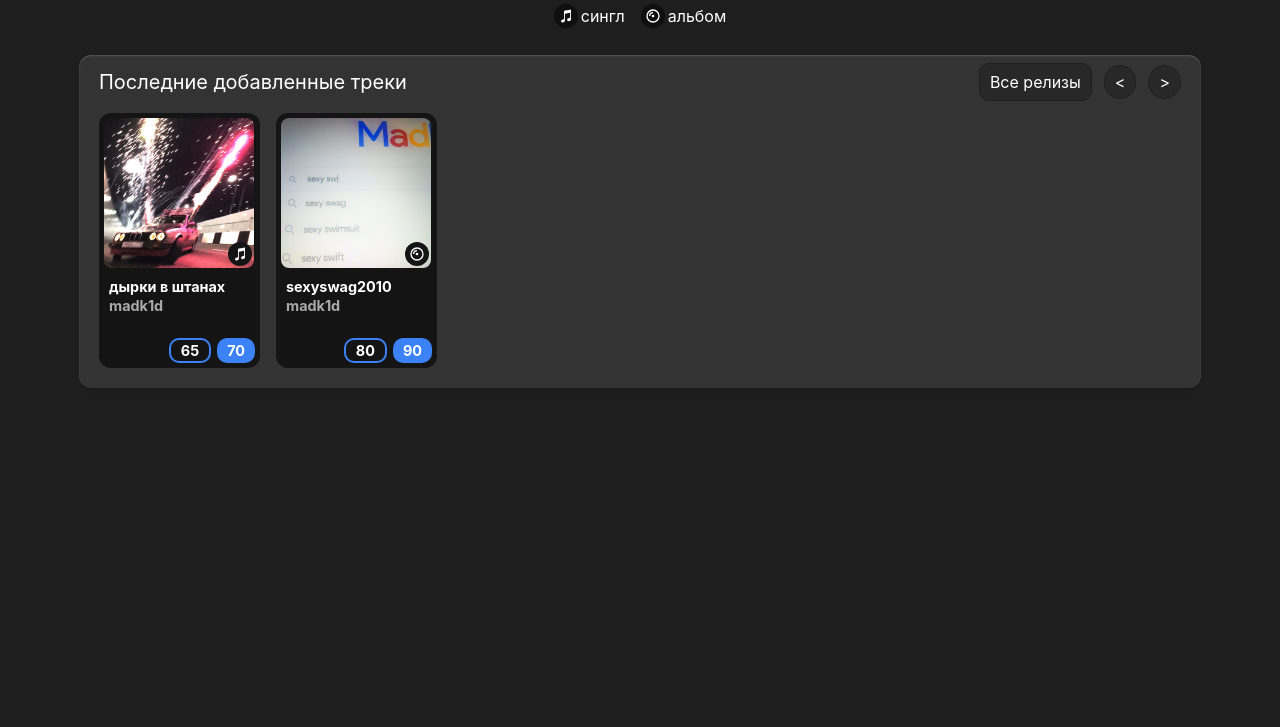
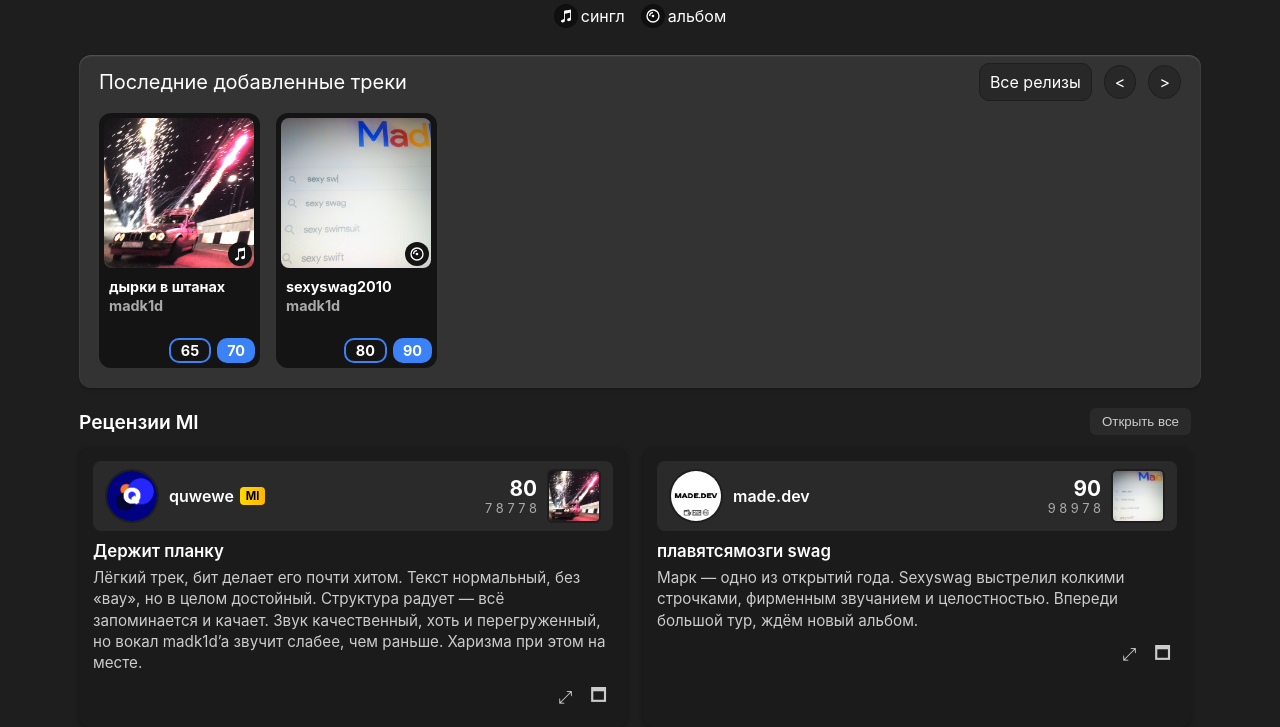
Before and after one commit to maded3v/Music-Inspector, a plain HTML site: page index.html in a window 1280 px wide. Shown: the part 162-889 px from the top of the page. Before the commit the page ends 800 px from the top, so only its background shows below. Drawn offline with Linux system fonts and the light colour scheme.

Commit message:
добавил на главную страницу ревью

```diff
--- a/index.html
+++ b/index.html
@@ -86,11 +86,90 @@
             <div class="rewiews-badge-MI">90</div>
           </div>
         </div>
+      </div>
+    </div>
+    </div>
 
+<div class="reviews-wrapper">
+  <div class="reviews-header">
+    <div class="reviews-title">Рецензии MI</div>
+    <button class="reviews-open-all">Открыть все</button>
+  </div>
+
+  <div class="reviews-grid">
+    <!-- Карточка 1 -->
+    <div class="review-card">
+      <div class="review-top">
+        <div class="review-author">
+          <img src="/people/авай 3.png" alt="avatar" class="review-avatar">
+          <div class="review-author-name">
+            quwewe <span class="mi-badge">MI</span>
+          </div>
+        </div>
+
+       <div class="review-right">
+  <div class="review-scores">
+    <div class="review-score">80</div>
+    <div class="review-subscores">7 8 7 7 8</div>
+  </div>
+  <img src="/traks/madkid_drki.jpg" class="review-cover" alt="cover">
+</div>
+</div>
+
+
+      <div class="review-body">
+        <div class="review-title">Держит планку</div>
+        <div class="review-text">
+          Лёгкий трек, бит делает его почти хитом. Текст нормальный, без «вау»,
+          но в целом достойный. Структура радует — всё запоминается и качает.
+          Звук качественный, хоть и перегруженный, но вокал madk1d’a звучит слабее, чем раньше.
+          Харизма при этом на месте.
+        </div>
       </div>
 
+      <div class="review-footer">
+        <button class="review-btn expand">⤢</button>
+        <button class="review-btn open">🗖</button>
+      </div>
     </div>
+
+    <!-- Карточка 2 -->
+    <div class="review-card">
+      <div class="review-top">
+        <div class="review-author">
+          <img src="/people/madedev1.png" alt="avatar" class="review-avatar">
+          <div class="review-author-name">made.dev</div>
+        </div>
+
+         <div class="review-right">
+  <div class="review-scores">
+    <div class="review-score">90</div>
+    <div class="review-subscores">9 8 9 7 8</div>
+  </div>
+  <img src="/traks/sexyswag2010.jpeg" class="review-cover" alt="cover">
+</div>
+      </div>
+
+      <div class="review-body">
+        <div class="review-title">плавятсямозги swag</div>
+        <div class="review-text">
+          Марк — одно из открытий года. Sexyswag выстрелил колкими строчками,
+          фирменным звучанием и целостностью. Впереди большой тур, ждём новый альбом.
+        </div>
+      </div>
+
+      <div class="review-footer">
+        <button class="review-btn expand">⤢</button>
+        <button class="review-btn open">🗖</button>
+      </div>
     </div>
+  </div>
+</div>
+
+
+
+
+
 
 
   </div>
@@ -163,7 +242,11 @@ document.addEventListener("DOMContentLoaded", () => {
   });
 });
 
-
+document.querySelectorAll('.review-score').forEach(el=>{
+  const nums = el.dataset.values.split(',').map(Number);
+  const avg = Math.round(nums.reduce((a,b)=>a+b)/nums.length*10);
+  el.textContent = avg;
+});
 
 </script>
 
--- a/style.css
+++ b/style.css
@@ -415,3 +415,162 @@ color: white;
   padding: 4px 10px;
   background-color: #3B82F6;
 }
+
+.reviews-wrapper {
+  width: 1112px;
+
+  background: transparent;
+  color: #fff;
+  font-family: "Inter", sans-serif;
+}
+
+.reviews-header {
+  display: flex;
+  justify-content: space-between;
+  align-items: center;
+  margin-bottom: 12px;
+}
+
+.reviews-title {
+  font-size: 1.2rem;
+  font-weight: 600;
+}
+
+.reviews-open-all {
+  background: #2a2a2a;
+  border: none;
+  padding: 6px 12px;
+  border-radius: 6px;
+  color: #ccc;
+  cursor: pointer;
+  transition: background 0.3s;
+}
+.reviews-open-all:hover { background: #3a3a3a; }
+
+.reviews-grid {
+  display: grid;
+  grid-template-columns: repeat(2, 1fr);
+  gap: 16px;
+}
+
+.review-card {
+  background: #1b1b1b;
+  border-radius: 10px;
+  padding: 14px;
+  display: flex;
+  flex-direction: column;
+  box-shadow: 0 2px 5px rgba(0,0,0,0.3);
+  transition: transform 0.2s ease;
+}
+
+
+.review-top {
+  display: flex;
+  justify-content: space-between;
+  align-items: center;
+  background: #2a2a2a;
+  padding: 8px 12px;
+  border-radius: 8px;
+}
+
+.review-author {
+  display: flex;
+  align-items: center;
+  gap: 10px;
+}
+
+.review-avatar {
+  width: 50px;
+  height: 50px;
+  border-radius: 50%;
+  border: 2px solid #1E1E1E;
+}
+
+.review-author-name {
+  font-weight: 600;
+  font-size: 1rem;
+  display: flex;
+  align-items: center;
+  gap: 6px;
+}
+
+.mi-badge {
+  background: linear-gradient(90deg, #ffd700, #ffb700);
+  color: #000;
+  font-size: 0.7rem;
+  font-weight: 700;
+  padding: 2px 6px;
+  border-radius: 4px;
+}
+
+.review-right {
+  display: flex;
+  align-items: center; /* вертикальное выравнивание по середине */
+  justify-content: flex-end; /* прижать к правому краю */
+  gap: 10px; /* расстояние между оценками и картинкой */
+}
+
+.review-scores {
+  display: flex;
+  flex-direction: column;
+  align-items: flex-end; /* выравниваем числа справа */
+}
+
+.review-score {
+  font-size: 1.3rem;
+  font-weight: 700;
+}
+
+.review-subscores {
+  font-size: 0.8rem;
+  color: #aaa;
+}
+
+.review-cover {
+  width: 50px;
+  height: 50px;
+  border-radius: 6px;
+  border: 2px solid #1E1E1E;
+}
+
+
+.review-body {
+  margin-top: 10px;
+}
+
+.review-title {
+  font-size: 1.05rem;
+  font-weight: 600;
+  margin-bottom: 6px;
+  text-align: left;
+}
+
+.review-text {
+  font-size: 0.95rem;
+  line-height: 1.4;
+  color: #ccc;
+  text-align: left;
+}
+
+.review-footer {
+  display: flex;
+  justify-content: flex-end;
+  gap: 6px;
+  margin-top: 8px;
+}
+
+.review-btn {
+  background: none;
+  border: none;
+  color: #ccc;
+  cursor: pointer;
+  font-size: 1.1rem;
+  transition: color 0.2s;
+}
+.review-btn:hover { color: #fff; }
+
+@media (max-width: 1100px) {
+  .reviews-grid {
+    grid-template-columns: 1fr;
+  }
+}
```
